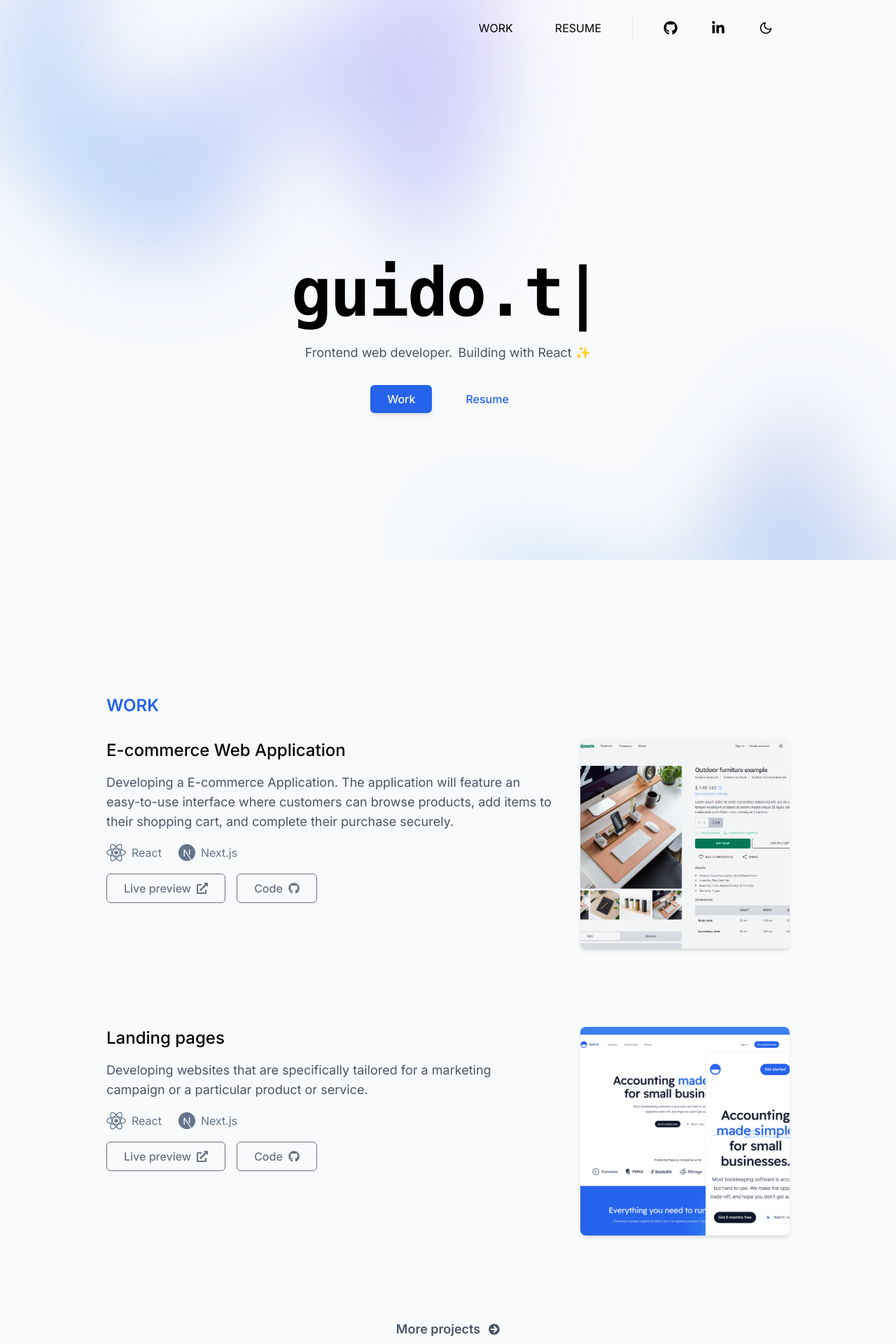
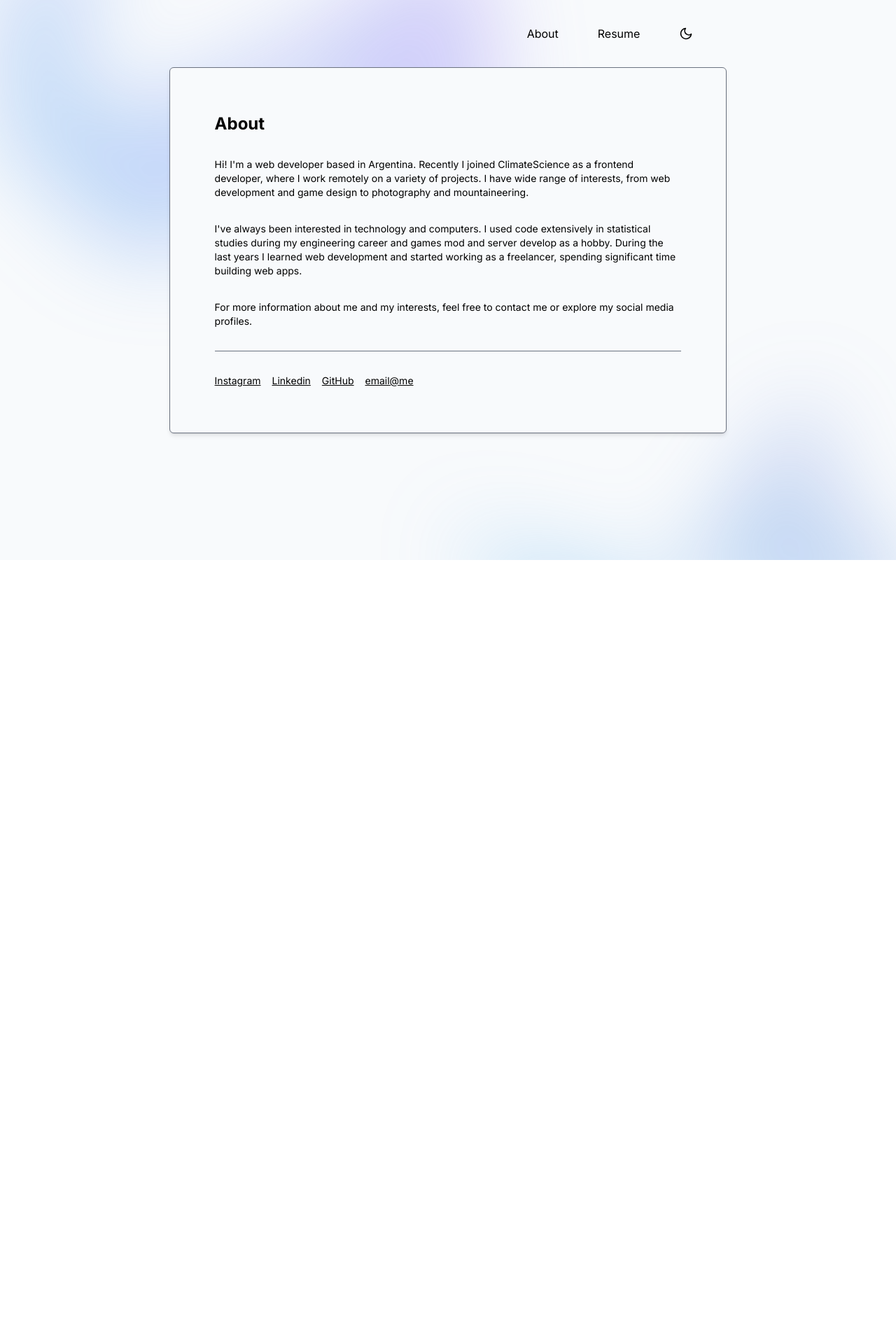
Before and after one commit to xdguido/guidogennari-web, a Next.js app: page / in a window 1280 px wide. Shown: the top 1920 px of the page at 70% size. After the commit the page ends 800 px from the top, so only its background shows below. Built offline with nearby package versions, Linux system fonts and the light colour scheme; what prettier-plugin-tailwindcss would draw is missing.

Commit message:
feat: add about

```diff
--- a/components/header.tsx
+++ b/components/header.tsx
@@ -1,112 +1,24 @@
-import { Fragment } from 'react';
 import Button from '@ui/Button';
 import ThemeToggler from '@ui/ThemeToggler';
-import { FaGithub, FaLinkedinIn } from 'react-icons/fa';
-import { Menu, Transition } from '@headlessui/react';
-import { XMarkIcon, Bars3Icon } from '@heroicons/react/24/outline';
 
 export default function Header() {
   return (
     <header className="inset-x-0 z-10 print:hidden">
-      <div className="mx-auto flex max-w-5xl flex-1 justify-end px-6 py-4 lg:py-5 2xl:max-w-6xl">
-        <Menu as="div" className=" relative z-50 block text-left sm:hidden">
-          {({ open, close }) => (
-            <>
-              <div className="inline-flex justify-center text-sm">
-                <Menu.Button className="group inline-flex items-center justify-center p-2">
-                  {open ? (
-                    <XMarkIcon
-                      className="text-base-content h-7 w-7 flex-shrink-0"
-                      aria-hidden="true"
-                    />
-                  ) : (
-                    <Bars3Icon
-                      className="text-base-content h-7 w-7 flex-shrink-0"
-                      aria-hidden="true"
-                    />
-                  )}
-                </Menu.Button>
-              </div>
-              <Transition
-                as={Fragment}
-                enter="transition ease-out duration-100"
-                enterFrom="transform opacity-0 scale-95"
-                enterTo="transform opacity-100 scale-100"
-                leave="transition ease-in duration-75"
-                leaveFrom="transform opacity-100 scale-100"
-                leaveTo="transform opacity-0 scale-95"
-              >
-                <Menu.Items className="absolute right-0 mt-2 w-40 origin-top-right rounded-lg border bg-white p-4 shadow-2xl ring-1 ring-black ring-opacity-5 focus:outline-none dark:bg-black">
-                  <div
-                    onClick={() => {
-                      close();
-                    }}
-                    className="mb-2 border-b border-b-slate-200 pb-2 dark:border-b-slate-400"
-                  >
-                    <Menu.Item>
-                      <Button href={'/#work'} colorScheme="black" styleScheme="link" square>
-                        WORK
-                      </Button>
-                    </Menu.Item>
-                    <Menu.Item>
-                      <Button href={'/resume'} colorScheme="black" styleScheme="link" square>
-                        RESUME
-                      </Button>
-                    </Menu.Item>
-                  </div>
-                  <div
-                    id="socials"
-                    className="flex justify-center text-3xl font-extrabold tracking-tight  "
-                  >
-                    <Menu.Item>
-                      <Button
-                        colorScheme="black"
-                        styleScheme="link"
-                        square
-                        title="GitHub"
-                        target="_blank"
-                        href="https://github.com/xdguido"
-                        rel="noopener noreferrer"
-                      >
-                        <FaGithub className="h-5 w-5" />
-                      </Button>
-                    </Menu.Item>
-                    <Menu.Item>
-                      <Button
-                        colorScheme="black"
-                        styleScheme="link"
-                        square
-                        title="LinkedIn"
-                        target="_blank"
-                        href="https://www.linkedin.com/in/guido-gennari/"
-                        rel="noopener noreferrer"
-                      >
-                        <FaLinkedinIn className="h-5 w-5" />
-                      </Button>
-                    </Menu.Item>
-                    <Menu.Item>
-                      <ThemeToggler />
-                    </Menu.Item>
-                  </div>
-                </Menu.Items>
-              </Transition>
-            </>
-          )}
-        </Menu>
-        <div className="hidden items-center sm:flex">
-          <ul id="nav" className="flex sm:gap-3">
-            <li className="">
+      <div className="mx-auto flex max-w-[8.3in] flex-1 justify-end px-6 py-4 lg:py-5">
+        <div className="flex items-center">
+          <ul id="nav" className="flex gap-2 p-2">
+            <li>
               <Button
                 className="font-normal"
-                href={'/#work'}
+                href={'/'}
                 colorScheme="black"
                 styleScheme="link"
                 square
               >
-                WORK
+                About
               </Button>
             </li>
-            <li className="">
+            <li>
               <Button
                 className="font-normal"
                 href={'/resume'}
@@ -114,45 +26,7 @@ export default function Header() {
                 styleScheme="link"
                 square
               >
-                RESUME
-              </Button>
-            </li>
-            {/* <li className="">
-                        <Button href={'/blog'} colorScheme="black" style="link" square>
-                            BLOG
-                        </Button>
-                    </li> */}
-          </ul>
-          <ul
-            id="socials"
-            className="ml-3 hidden border-l border-l-slate-200 pl-3  text-3xl font-extrabold tracking-tight dark:border-l-slate-400 sm:ml-5 sm:flex sm:pl-5 "
-          >
-            <li>
-              <Button
-                colorScheme="black"
-                styleScheme="link"
-                square
-                title="GitHub"
-                target="_blank"
-                href="https://github.com/xdguido"
-                rel="noopener noreferrer"
-              >
-                <span className="sr-only">GitHub page</span>
-                <FaGithub className="h-5 w-5" />
-              </Button>
-            </li>
-            <li>
-              <Button
-                colorScheme="black"
-                styleScheme="link"
-                square
-                title="LinkedIn"
-                target="_blank"
-                href="https://www.linkedin.com/in/guido-gennari/"
-                rel="noopener noreferrer"
-              >
-                <span className="sr-only">LinkedIn page</span>
-                <FaLinkedinIn className="h-5 w-5" />
+                Resume
               </Button>
             </li>
           </ul>
--- a/components/layout.tsx
+++ b/components/layout.tsx
@@ -7,7 +7,7 @@ const inter = Inter({
   variable: '--font-inter'
 });
 
-export const siteTitle = 'Guido Gennari - Web Development';
+export const siteTitle = 'Guido Gennari';
 
 export default function Layout({ children }: { children: React.ReactNode }) {
   return (
@@ -15,12 +15,7 @@ export default function Layout({ children }: { children: React.ReactNode }) {
       className={`flex min-h-screen flex-col bg-slate-50 dark:bg-black dark:text-gray-100 ${inter.variable} font-sans`}
     >
       <Header />
-            <main className="mx-auto max-w-5xl px-6 pb-6 2xl:max-w-6xl">{children}</main>
-            {/* <footer className="flex items-center justify-between bg-black dark:bg-gray-300 h-[8rem] p-4 lg:p-5">
-                <h1 className="font-semibold text-white dark:text-black leading-6 text-xl">
-                    GUIDO GENNARI
-                </h1>
-            </footer> */}
+      <main className="mx-auto">{children}</main>
     </div>
   );
 }
--- a/pages/index.tsx
+++ b/pages/index.tsx
@@ -1,13 +1,7 @@
-import Button from '@ui/Button';
-import { NextjsLogo, ReactLogo } from '@ui/TechLogo';
-import Image from 'next/image';
-import { FaExternalLinkAlt, FaArrowCircleRight, FaGithub } from 'react-icons/fa';
-import Typed from 'react-typed';
-
 export default function Home() {
   return (
     <>
-      <div className="absolute left-0 top-0 z-0 h-full w-full overflow-hidden">
+      <div className="absolute left-0 top-0 z-0 hidden h-full w-full overflow-hidden sm:block">
         <div
           className="pointer-events-none absolute inset-x-0 z-0 transform-gpu overflow-hidden blur-3xl sm:-top-80"
           aria-hidden="true"
@@ -33,124 +27,66 @@ export default function Home() {
           ></div>
         </div>
       </div>
-      <section
-        id="hero"
-        className="z-10 flex min-h-screen flex-col items-center justify-center  text-center"
+      <section className="relative z-10 w-full max-w-[8.3in] space-y-8 rounded-md bg-slate-50 p-8 text-sm leading-5 dark:bg-black sm:border sm:border-gray-500 sm:p-16 sm:shadow-md">
+        <h1 className="text-2xl font-bold">About</h1>
+        <p>
+          Hi! I&apos;m a web developer based in Argentina. Recently I joined ClimateScience as a
+          frontend developer, where I work remotely on a variety of projects. I have wide range of
+          interests, from web development and game design to photography and mountaineering.
+        </p>
+        <p>
+          I&apos;ve always been interested in technology and computers. I used code extensively in
+          statistical studies during my engineering career and games mod and server develop as a
+          hobby. During the last years I learned web development and started working as a
+          freelancer, spending significant time building web apps.
+        </p>
+        <p>
+          For more information about me and my interests, feel free to contact me or explore my
+          social media profiles.
+        </p>
+        <div className="w-full border-b border-b-gray-500">{/* separator */}</div>
+        <ul className="flex gap-4">
+          <li>
+            <a
+              className="underline hover:text-blue-600"
+              href="https://www.instagram.com/gennariguido/"
+              target="_blank"
+              rel="noopener noreferrer"
             >
-        <h1 className="mb-4 w-[290px] translate-x-4 text-left font-mono text-5xl font-bold tracking-tight sm:w-[340px] sm:text-7xl md:mb-6 md:w-[480px] md:text-8xl 2xl:w-[620px] 2xl:text-9xl">
-          guido.
-          <Typed
-            strings={['ts', 'js', 'tsx', 'json', 'html', 'css', 'yml']}
-            typeSpeed={150}
-            backSpeed={150}
-            loop
-          />
-        </h1>
-        <h1 className="z-10 mb-6 flex flex-wrap justify-center gap-2 p-2 text-base text-gray-600 dark:text-gray-400 sm:p-0 md:mb-8 lg:text-lg">
-          Frontend web developer.<span>Building with React ✨</span>
-        </h1>
-
-        <div className="z-10 flex gap-4 lg:gap-6 ">
-          <Button href="/#work">Work</Button>
-          <Button href="/resume" styleScheme="link">
-            Resume
-          </Button>
-        </div>
-      </section>
-      <section id="work" className="relative pt-[6rem] md:pt-[7rem]">
-        <h2 className="mb-8 text-2xl font-semibold  text-blue-600">WORK</h2>
-        <div className="flex flex-col items-center justify-center gap-20 lg:gap-28">
-          <div id="project-1" className="grid grid-cols-1 gap-10 md:grid-cols-6">
-            <div className="flex flex-col gap-4 md:col-span-4">
-              <h3 className="text-xl font-medium lg:text-2xl">E-commerce Web Application</h3>
-              <p className=" text-gray-600 dark:text-gray-400 lg:text-lg">
-                Developing a E-commerce Application. The application will feature an easy-to-use
-                interface where customers can browse products, add items to their shopping cart, and
-                complete their purchase securely.
-              </p>
-              <div className="flex justify-start gap-6">
-                <ReactLogo />
-                <NextjsLogo />
-              </div>
-              <div className="flex flex-col gap-4 md:flex-row">
-                <Button
-                  href={'https://guidogennari-shop.vercel.app/products/all-products/newest'}
+              Instagram
+            </a>
+          </li>
+          <li>
+            <a
+              className="underline hover:text-blue-600"
+              href="https://www.linkedin.com/in/guido-gennari/"
               target="_blank"
-                  colorScheme="gray"
-                  styleScheme="outline"
+              rel="noopener noreferrer"
             >
-                  Live preview <FaExternalLinkAlt />
-                </Button>
-                <Button
-                  href={'https://github.com/xdguido/nextjs-prisma-ecommerce'}
+              Linkedin
+            </a>
+          </li>
+          <li>
+            <a
+              className="underline hover:text-blue-600"
+              href="https://github.com/xdguido"
               target="_blank"
-                  colorScheme="gray"
-                  styleScheme="outline"
+              rel="noopener noreferrer"
             >
-                  Code <FaGithub />
-                </Button>
-              </div>
-            </div>
-            <div className="relative aspect-square md:col-span-2">
-              <Image
-                className="rounded-lg object-cover shadow-md"
-                src="/images/banner2.png"
-                alt="Portfolio Image"
-                fill
-                loading="lazy"
-                sizes="(max-width: 768px) 100vw, 25vw"
-              />
-            </div>
-          </div>
-          <div id="project-2" className="grid grid-cols-1 gap-10 md:grid-cols-6">
-            <div className="flex flex-col gap-4 md:col-span-4">
-              <h3 className="text-xl font-medium lg:text-2xl">Landing pages</h3>
-              <p className=" text-gray-600 dark:text-gray-400 lg:text-lg">
-                Developing websites that are specifically tailored for a marketing campaign or a
-                particular product or service.
-              </p>
-              <div className="flex justify-start gap-6">
-                <ReactLogo />
-                <NextjsLogo />
-              </div>
-              <div className="flex flex-col gap-4 md:flex-row">
-                <Button
-                  href={'https://landing-nextjs-template.vercel.app/'}
+              GitHub
+            </a>
+          </li>
+          <li>
+            <a
+              className="underline hover:text-blue-600"
+              href="mailto:guidogennari95@gmail.com"
               target="_blank"
-                  colorScheme="gray"
-                  styleScheme="outline"
+              rel="noopener noreferrer"
             >
-                  Live preview <FaExternalLinkAlt />
-                </Button>
-                <Button
-                  href={'https://github.com/xdguido/nextjs-landing-template'}
-                  target="_blank"
-                  colorScheme="gray"
-                  styleScheme="outline"
-                >
-                  Code <FaGithub />
-                </Button>
-              </div>
-            </div>
-            <div className="relative aspect-square md:col-span-2">
-              <Image
-                className="rounded-lg object-cover shadow-md"
-                src="/images/banner.png"
-                alt="Portfolio Image"
-                fill
-                loading="lazy"
-                sizes="(max-width: 768px) 100vw, 25vw"
-              />
-            </div>
-          </div>
-
-          <a
-            href="https://github.com/xdguido"
-            className="mb-2 flex items-center gap-3 p-2 text-lg font-semibold text-gray-600 hover:text-blue-600 focus-visible:text-blue-600 active:text-blue-800 dark:text-slate-100"
-          >
-            More projects <FaArrowCircleRight className="h-4 w-4" />
+              email@me
             </a>
-        </div>
+          </li>
+        </ul>
       </section>
     </>
   );
```
Lines whose indentation alone changed are shown as unchanged.
